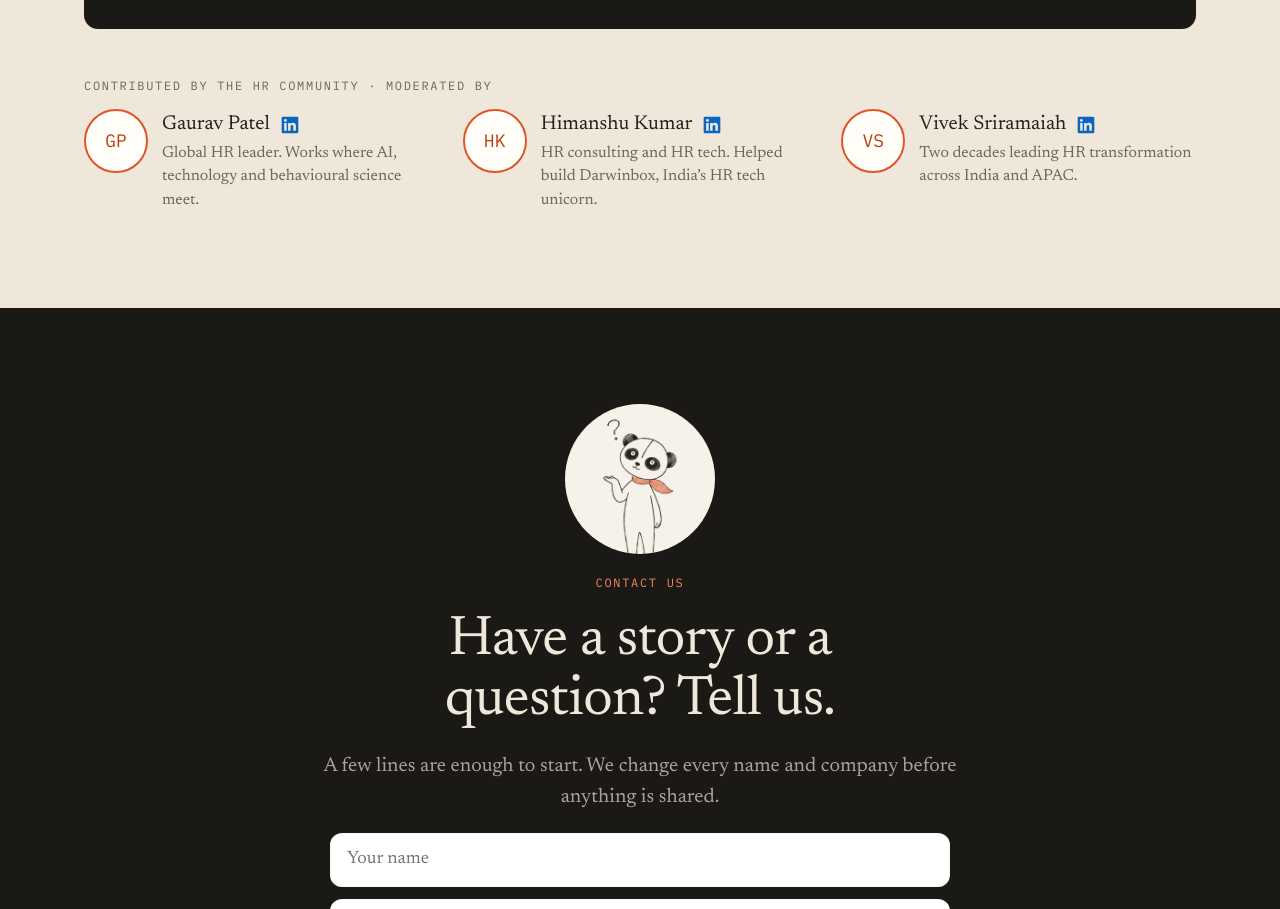
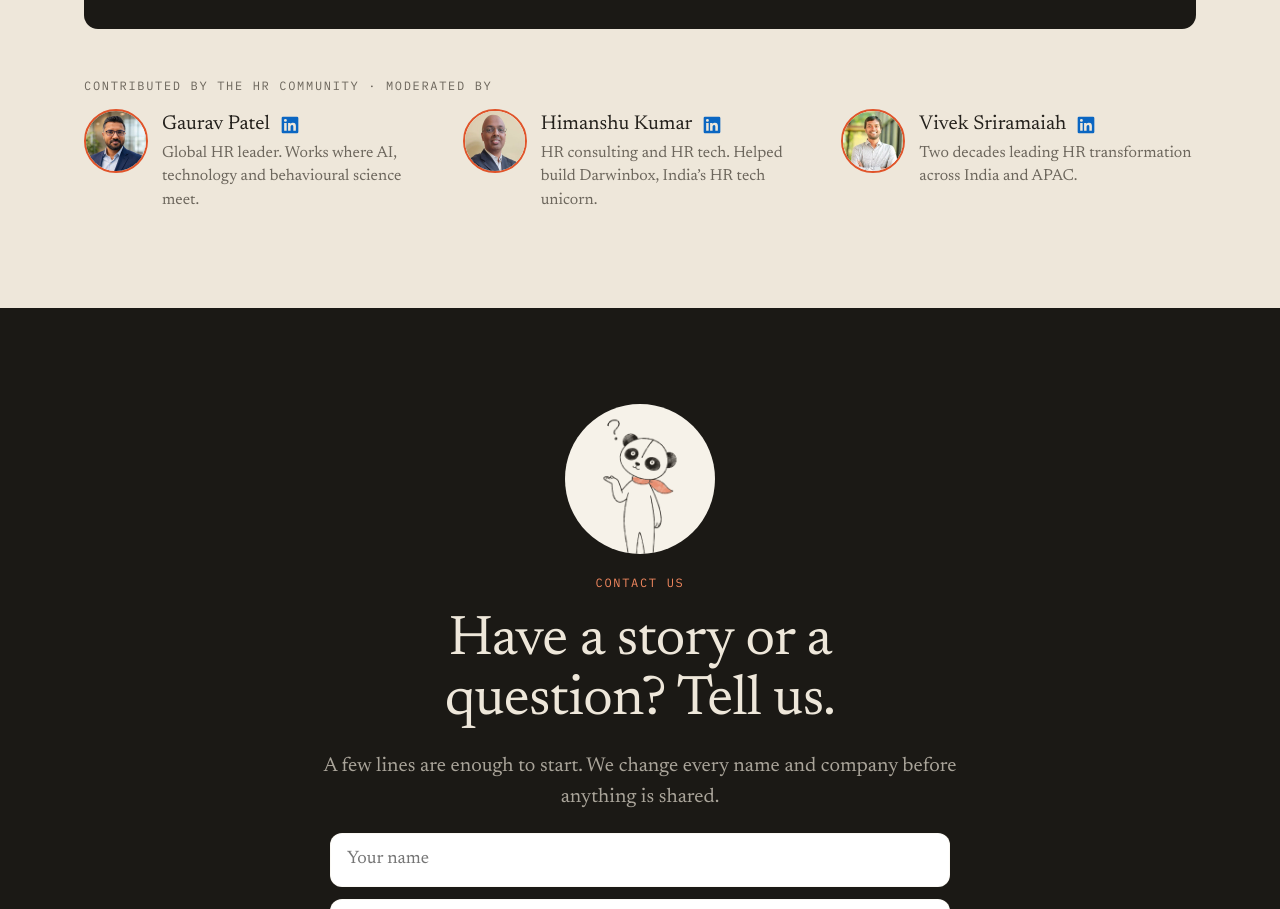
Before and after one commit to nudgeable/mimansa, a plain HTML site: page index.html in a window 1280 px wide. Shown: the part 2996-3905 px from the top of the page. Drawn offline with Linux system fonts and the light colour scheme; a web font is replaced by a local one.

Commit message:
Show founder photos instead of initials
Co-Authored-By: Claude Sonnet 5.5 <noreply@anthropic.com>

```diff
--- a/index.html
+++ b/index.html
@@ -135,7 +135,7 @@ section{padding:96px 0}
 .started{margin-top:48px}
 .ppl{list-style:none;margin:14px 0 0;padding:0;display:grid;grid-template-columns:repeat(3,minmax(0,1fr));gap:24px}
 .ppl li{display:flex;gap:14px;align-items:flex-start}
-.ppl .av{width:64px;height:64px;border-radius:50%;border:2px solid var(--accent);flex:none;display:grid;place-items:center;background:var(--card);font-family:var(--mono);font-size:18px;color:var(--accent-text)}
+.ppl .av{width:64px;height:64px;border-radius:50%;border:2px solid var(--accent);flex:none;object-fit:cover;background:var(--card)}
 .pn{font-size:20px;display:flex;align-items:center;gap:8px}
 .pli{display:inline-grid;place-items:center;width:24px;height:24px;color:#0A66C2}
 .pli svg{width:20px;height:20px;fill:currentColor}
@@ -290,9 +290,9 @@ footer .wrap{display:flex;justify-content:space-between;align-items:center;flex-
     <div class="started">
       <p class="kick" style="color:var(--muted)">Contributed by the HR community · Moderated by</p>
       <ul class="ppl">
-        <li><span class="av" aria-hidden="true">GP</span><div><p class="pn">Gaurav Patel <a href="https://www.linkedin.com/in/gauravpatel25/" aria-label="Gaurav Patel on LinkedIn" class="pli" rel="noopener" target="_blank"><svg viewBox="0 0 24 24" aria-hidden="true"><path d="M20.4 2H3.6A1.6 1.6 0 0 0 2 3.6v16.8A1.6 1.6 0 0 0 3.6 22h16.8a1.6 1.6 0 0 0 1.6-1.6V3.6A1.6 1.6 0 0 0 20.4 2zM8 19H5V9.5h3zM6.5 8.2a1.7 1.7 0 1 1 0-3.5 1.7 1.7 0 0 1 0 3.5zM19 19h-3v-4.6c0-1.1 0-2.5-1.5-2.5s-1.8 1.2-1.8 2.4V19h-3V9.5h2.9v1.3a3.2 3.2 0 0 1 2.9-1.6c3 0 3.6 2 3.6 4.6z"/></svg></a></p><p class="pl">Global HR leader. Works where AI, technology and behavioural science meet.</p></div></li>
-        <li><span class="av" aria-hidden="true">HK</span><div><p class="pn">Himanshu Kumar <a href="https://www.linkedin.com/in/himanshu-kumar-26a03419/" aria-label="Himanshu Kumar on LinkedIn" class="pli" rel="noopener" target="_blank"><svg viewBox="0 0 24 24" aria-hidden="true"><path d="M20.4 2H3.6A1.6 1.6 0 0 0 2 3.6v16.8A1.6 1.6 0 0 0 3.6 22h16.8a1.6 1.6 0 0 0 1.6-1.6V3.6A1.6 1.6 0 0 0 20.4 2zM8 19H5V9.5h3zM6.5 8.2a1.7 1.7 0 1 1 0-3.5 1.7 1.7 0 0 1 0 3.5zM19 19h-3v-4.6c0-1.1 0-2.5-1.5-2.5s-1.8 1.2-1.8 2.4V19h-3V9.5h2.9v1.3a3.2 3.2 0 0 1 2.9-1.6c3 0 3.6 2 3.6 4.6z"/></svg></a></p><p class="pl">HR consulting and HR tech. Helped build Darwinbox, India’s HR tech unicorn.</p></div></li>
-        <li><span class="av" aria-hidden="true">VS</span><div><p class="pn">Vivek Sriramaiah <a href="https://www.linkedin.com/in/viveksriramaiah/" aria-label="Vivek Sriramaiah on LinkedIn" class="pli" rel="noopener" target="_blank"><svg viewBox="0 0 24 24" aria-hidden="true"><path d="M20.4 2H3.6A1.6 1.6 0 0 0 2 3.6v16.8A1.6 1.6 0 0 0 3.6 22h16.8a1.6 1.6 0 0 0 1.6-1.6V3.6A1.6 1.6 0 0 0 20.4 2zM8 19H5V9.5h3zM6.5 8.2a1.7 1.7 0 1 1 0-3.5 1.7 1.7 0 0 1 0 3.5zM19 19h-3v-4.6c0-1.1 0-2.5-1.5-2.5s-1.8 1.2-1.8 2.4V19h-3V9.5h2.9v1.3a3.2 3.2 0 0 1 2.9-1.6c3 0 3.6 2 3.6 4.6z"/></svg></a></p><p class="pl">Two decades leading HR transformation across India and APAC.</p></div></li>
+        <li><img class="av" src="media/people/gaurav.jpg" alt="Gaurav Patel" width="64" height="64" loading="lazy"><div><p class="pn">Gaurav Patel <a href="https://www.linkedin.com/in/gauravpatel25/" aria-label="Gaurav Patel on LinkedIn" class="pli" rel="noopener" target="_blank"><svg viewBox="0 0 24 24" aria-hidden="true"><path d="M20.4 2H3.6A1.6 1.6 0 0 0 2 3.6v16.8A1.6 1.6 0 0 0 3.6 22h16.8a1.6 1.6 0 0 0 1.6-1.6V3.6A1.6 1.6 0 0 0 20.4 2zM8 19H5V9.5h3zM6.5 8.2a1.7 1.7 0 1 1 0-3.5 1.7 1.7 0 0 1 0 3.5zM19 19h-3v-4.6c0-1.1 0-2.5-1.5-2.5s-1.8 1.2-1.8 2.4V19h-3V9.5h2.9v1.3a3.2 3.2 0 0 1 2.9-1.6c3 0 3.6 2 3.6 4.6z"/></svg></a></p><p class="pl">Global HR leader. Works where AI, technology and behavioural science meet.</p></div></li>
+        <li><img class="av" src="media/people/himanshu.jpg" alt="Himanshu Kumar" width="64" height="64" loading="lazy"><div><p class="pn">Himanshu Kumar <a href="https://www.linkedin.com/in/himanshu-kumar-26a03419/" aria-label="Himanshu Kumar on LinkedIn" class="pli" rel="noopener" target="_blank"><svg viewBox="0 0 24 24" aria-hidden="true"><path d="M20.4 2H3.6A1.6 1.6 0 0 0 2 3.6v16.8A1.6 1.6 0 0 0 3.6 22h16.8a1.6 1.6 0 0 0 1.6-1.6V3.6A1.6 1.6 0 0 0 20.4 2zM8 19H5V9.5h3zM6.5 8.2a1.7 1.7 0 1 1 0-3.5 1.7 1.7 0 0 1 0 3.5zM19 19h-3v-4.6c0-1.1 0-2.5-1.5-2.5s-1.8 1.2-1.8 2.4V19h-3V9.5h2.9v1.3a3.2 3.2 0 0 1 2.9-1.6c3 0 3.6 2 3.6 4.6z"/></svg></a></p><p class="pl">HR consulting and HR tech. Helped build Darwinbox, India’s HR tech unicorn.</p></div></li>
+        <li><img class="av" src="media/people/vivek.jpg" alt="Vivek Sriramaiah" width="64" height="64" loading="lazy"><div><p class="pn">Vivek Sriramaiah <a href="https://www.linkedin.com/in/viveksriramaiah/" aria-label="Vivek Sriramaiah on LinkedIn" class="pli" rel="noopener" target="_blank"><svg viewBox="0 0 24 24" aria-hidden="true"><path d="M20.4 2H3.6A1.6 1.6 0 0 0 2 3.6v16.8A1.6 1.6 0 0 0 3.6 22h16.8a1.6 1.6 0 0 0 1.6-1.6V3.6A1.6 1.6 0 0 0 20.4 2zM8 19H5V9.5h3zM6.5 8.2a1.7 1.7 0 1 1 0-3.5 1.7 1.7 0 0 1 0 3.5zM19 19h-3v-4.6c0-1.1 0-2.5-1.5-2.5s-1.8 1.2-1.8 2.4V19h-3V9.5h2.9v1.3a3.2 3.2 0 0 1 2.9-1.6c3 0 3.6 2 3.6 4.6z"/></svg></a></p><p class="pl">Two decades leading HR transformation across India and APAC.</p></div></li>
       </ul>
     </div>
   </div>
```
Also changed, not shown: media/people/gaurav.jpg (added), media/people/himanshu.jpg (added), media/people/vivek.jpg (added), 1 other file.
